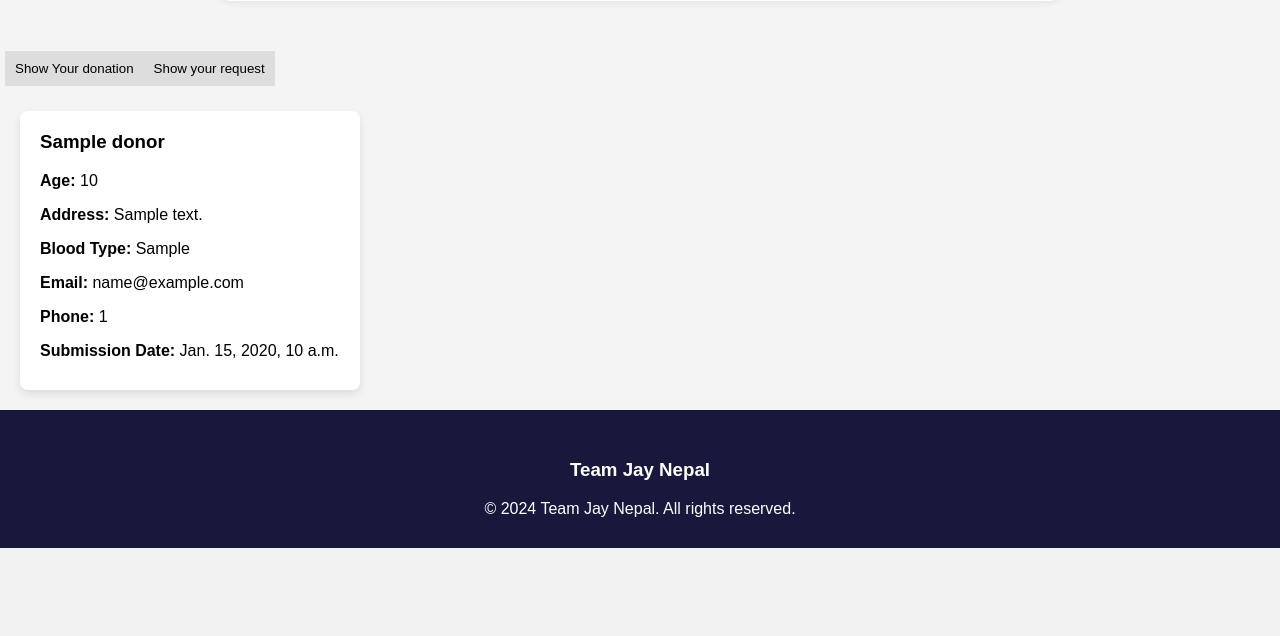
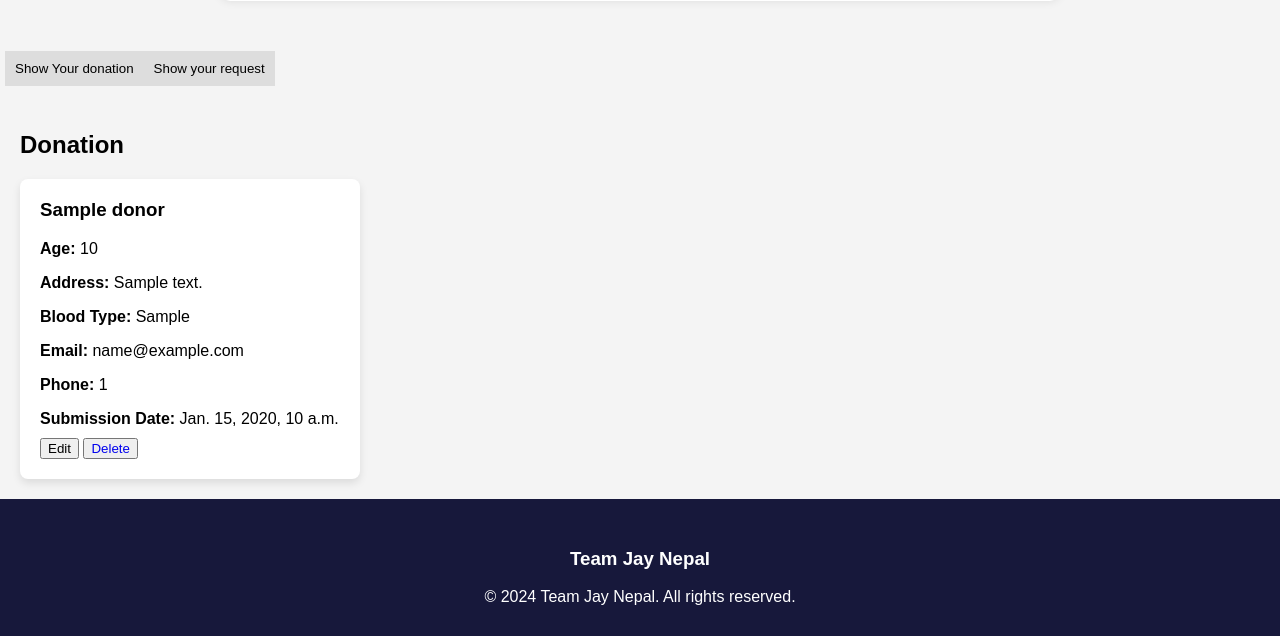
Before and after one commit to prabesh-raj-pant/Blood-Bank-Management-System, a Django app: page /dashboard/ in a window 1280 px wide. Shown: the part 679-1315 px from the top of the page. Before the commit the page ends 1227 px from the top, so only its background shows below. Run offline with Django 5.2, Linux system fonts and the light colour scheme; a user stored in the database is signed in; tables that the repository leaves empty hold one stand-in row (values such as "Sample post"); grey boxes marked "Sample" are stand-in pictures.

Commit message:
update deletion button in dashboard

```diff
--- a/BBMS/urls.py
+++ b/BBMS/urls.py
@@ -25,6 +25,9 @@ urlpatterns = [
     path('donors/', DonorList.as_view(), name='donor-list'),
     path('donors/<int:pk>/', DonorDetail.as_view(), name='donor-detail'),
 
+    path('donors/<pk>/delete',delete_donor),
+    path('receipent/<pk>/delete',delete_receipent),
+
     path('receipents/', ReceipentList.as_view(), name='receipent-list'),
     path('receipents/<int:pk>/', ReceipentDetail.as_view(), name='receipent-detail'),
 
--- a/BBMS/views.py
+++ b/BBMS/views.py
@@ -2,7 +2,7 @@
 from rest_framework.views import APIView
 from rest_framework.response import Response
 from rest_framework import status
-from django.shortcuts import render,redirect
+from django.shortcuts import render,redirect,HttpResponse
 from django.contrib.auth import authenticate, login as auth_login
 from django.contrib import messages
 from .models import *
@@ -182,6 +182,24 @@ def dashboard(request):
 
     return render(request, 'dashboard.html', context)
 
+
+def delete_donor(request,pk):
+    try:
+        donor=Donor.objects.get(pk=pk)
+        donor.delete()
+        return redirect('dashboard')
+    except Donor.DoesNotExist:
+        return HttpResponse("no such task exists")
+
+
+def delete_receipent(request,pk):
+    try:
+        receipent=Receipent.objects.get(pk=pk)
+        receipent.delete()
+        return redirect('dashboard')
+    except Donor.DoesNotExist:
+        return HttpResponse("no such task exists")
+
 @login_required
 def landing_page(request):
     user = request.user
--- a/templates/dashboard.html
+++ b/templates/dashboard.html
@@ -74,6 +74,7 @@
     </div>
     <div class="dashboard">
       <div class="donor-section">
+        <h2>Donation</h2>
         <div class="post-container">
           {% for donor in donors %}
             <div class="post">
@@ -96,12 +97,15 @@
               <p>
                 <strong>Submission Date:</strong> {{ donor.Donor_DateTime }}
               </p>
+              <button>Edit</button>
+              <button><a href="/donors/{{donor.id}}/delete" style="text-decoration: none;">Delete</a></button>
             </div>
           {% endfor %}
         </div>
       </div>
 
       <div class="requestor-section" style="display: none;">
+        <h2>Requests</h2>
         <div class="post-container">
           {% for receipent in receipents %}
             <div class="post">
@@ -113,6 +117,8 @@
               <p>Phone: {{ receipent.Receipent_Phone }}</p>
               <p>Hospital: {{ receipent.Receipent_Hospital }}</p>
               <p>Submitted at: {{ receipent.Receipent_DateTime }}</p>
+              <button>Edit</button>
+              <button><a href="/receipent/{{receipent.id}}/delete" style="text-decoration: none;">Delete</a></button>
             </div>
           {% endfor %}
         </div>
@@ -154,6 +160,11 @@
 
         reader.readAsDataURL(input.files[0]);
     }
+
+
+
+
+
     </script>
   </body>
 </html>
```
Also changed, not shown: templates/bloodrequest.html (indentation only).
